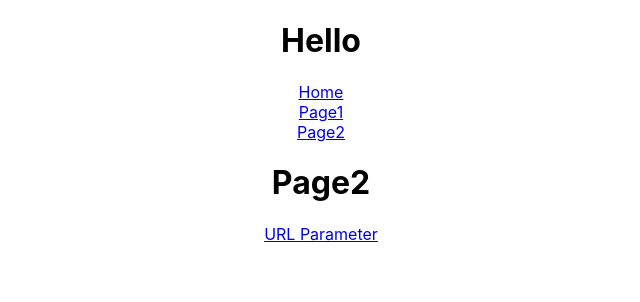
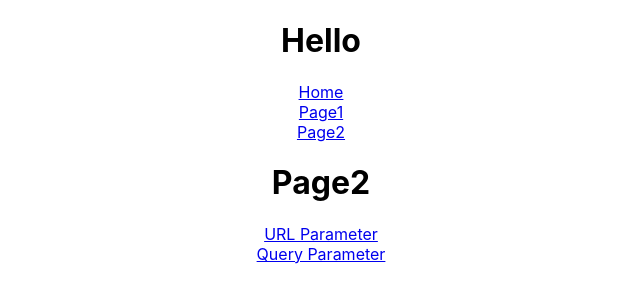
Before and after one commit to Takumikimura1899/React-practice-2021-08-01, a React (Create React App) app: page /page2 in a window 1280 px wide. Shown: the top 302 px of the page, without its empty margins (319-959 px from the left). Built offline with nearby package versions, Linux system fonts and the light colour scheme.

Commit message:
クエリパラメータ

```diff
--- a/src/Page2.jsx
+++ b/src/Page2.jsx
@@ -6,6 +6,8 @@
     <div>
       <h1>Page2</h1>
       <Link to='/page2/100'>URL Parameter</Link>
+      <br />
+      <Link to='/page2/100?name=hogehoge'>Query Parameter</Link>
     </div>
   );
 };
--- a/src/UrlParameter.jsx
+++ b/src/UrlParameter.jsx
@@ -1,11 +1,17 @@
-import { useParams } from 'react-router-dom';
+import { useParams, useLocation } from 'react-router-dom';
 
 const UrlParameter = () => {
   const { id } = useParams();
+  // const location = useLocation();
+  // console.log(location);
+  const { search } = useLocation();
+  const query = new URLSearchParams(search);
+
   return (
     <div>
       <h1>UrlParameter</h1>
       <p>{id}</p>
+      <p>{query.get('name')}</p>
     </div>
   );
 };
```
